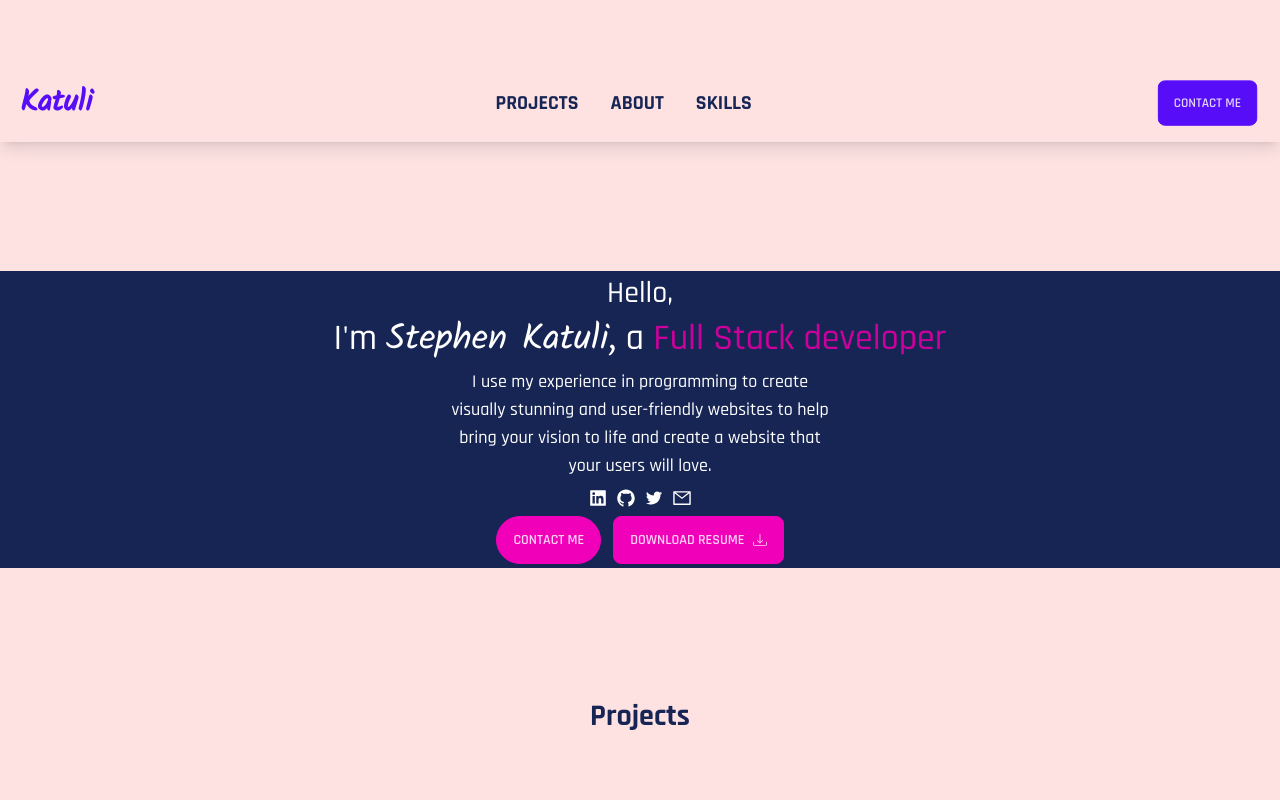
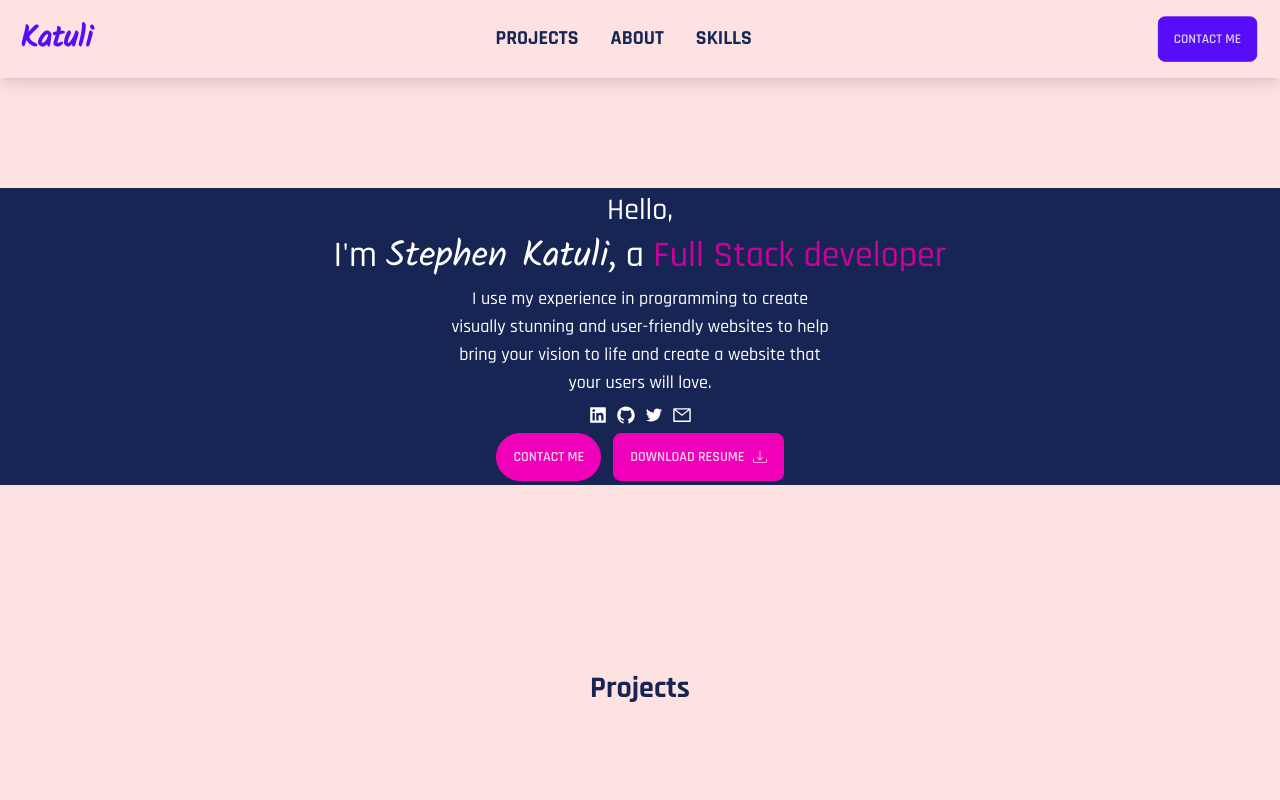
Before and after one commit to stephenkati/Professional-portfolio-v2, a React (Vite) app: page / in a window 1280 px wide. Shown: the top 800 px of the page. Built offline with nearby package versions, Linux system fonts and the light colour scheme.

Commit message:
Update navbar to be fixed at the top

```diff
--- a/src/components/Hero/Hero.jsx
+++ b/src/components/Hero/Hero.jsx
@@ -9,7 +9,7 @@ import Resume from '../Resume';
 
 const Hero = () => {
   return (
-    <div className="w-full flex flex-col p-1 gap-2 items-center bg-blue-950 ">
+    <div className="w-full flex flex-col p-1 gap-2 items-center bg-blue-950 mt-24">
       <h1 className="text-3xl text-white">Hello,</h1>
       <h2 className="text-4xl text-white text-center">I'm <span className="kalam">Stephen Katuli,</span> a <span className="text-secondary-focus">Full Stack developer</span> </h2>
       <p className="text-white text-center w-full max-w-sm text-lg">I use my experience in programming to create visually stunning and user-friendly websites to help bring your vision to life and create a website that your users will love.</p>
--- a/src/components/Hero/HeroSection.jsx
+++ b/src/components/Hero/HeroSection.jsx
@@ -2,8 +2,6 @@ import React from 'react'
 import Navbar from '../navigation/Navbar'
 import Hero from './Hero'
 import ProjectsHeader from './ProjectsHeader'
-import AboutMe from './AboutMe'
-import ContactMe from './ContactMe'
 
 const HeroSection = () => {
   return (
@@ -11,8 +9,6 @@ const HeroSection = () => {
       <Navbar />
       <Hero />
       <ProjectsHeader />
-      {/* <AboutMe />
-      <ContactMe /> */}
     </div>
   )
 }
--- a/src/components/navigation/Navbar.jsx
+++ b/src/components/navigation/Navbar.jsx
@@ -11,7 +11,7 @@ const Navbar = () => {
   };
 
   return (
-    <div className="text-blue-950 font-bold w-full p-3 shadow-lg">
+    <div className="bg-red-100 text-blue-950 font-bold w-screen p-3 shadow-lg fixed top-0 z-20">
       <div className="w-full flex gap-1 justify-between text items-center px-2">
 
         <h1 className="logo kalam text-left text-3xl text-primary">
```
